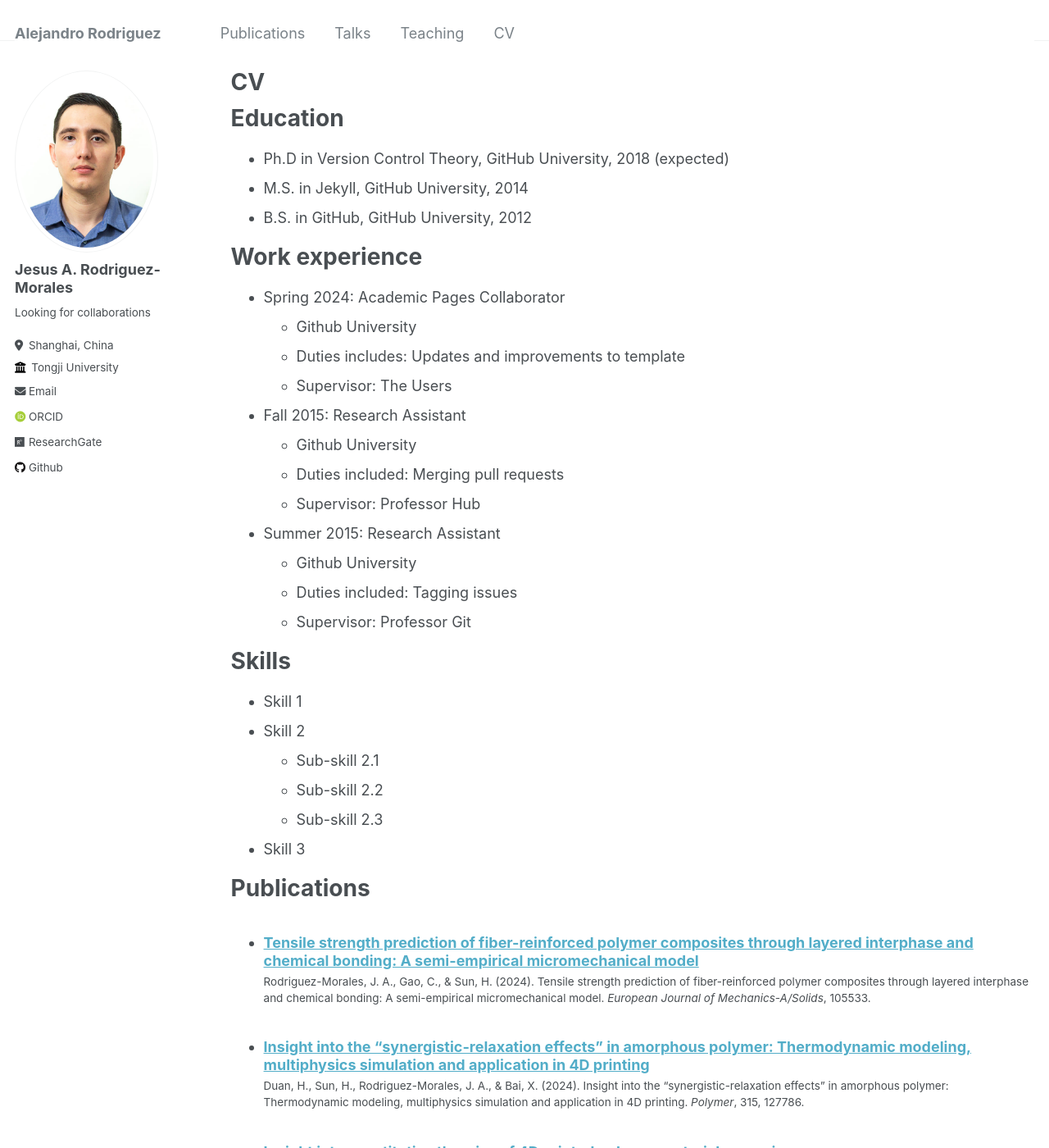
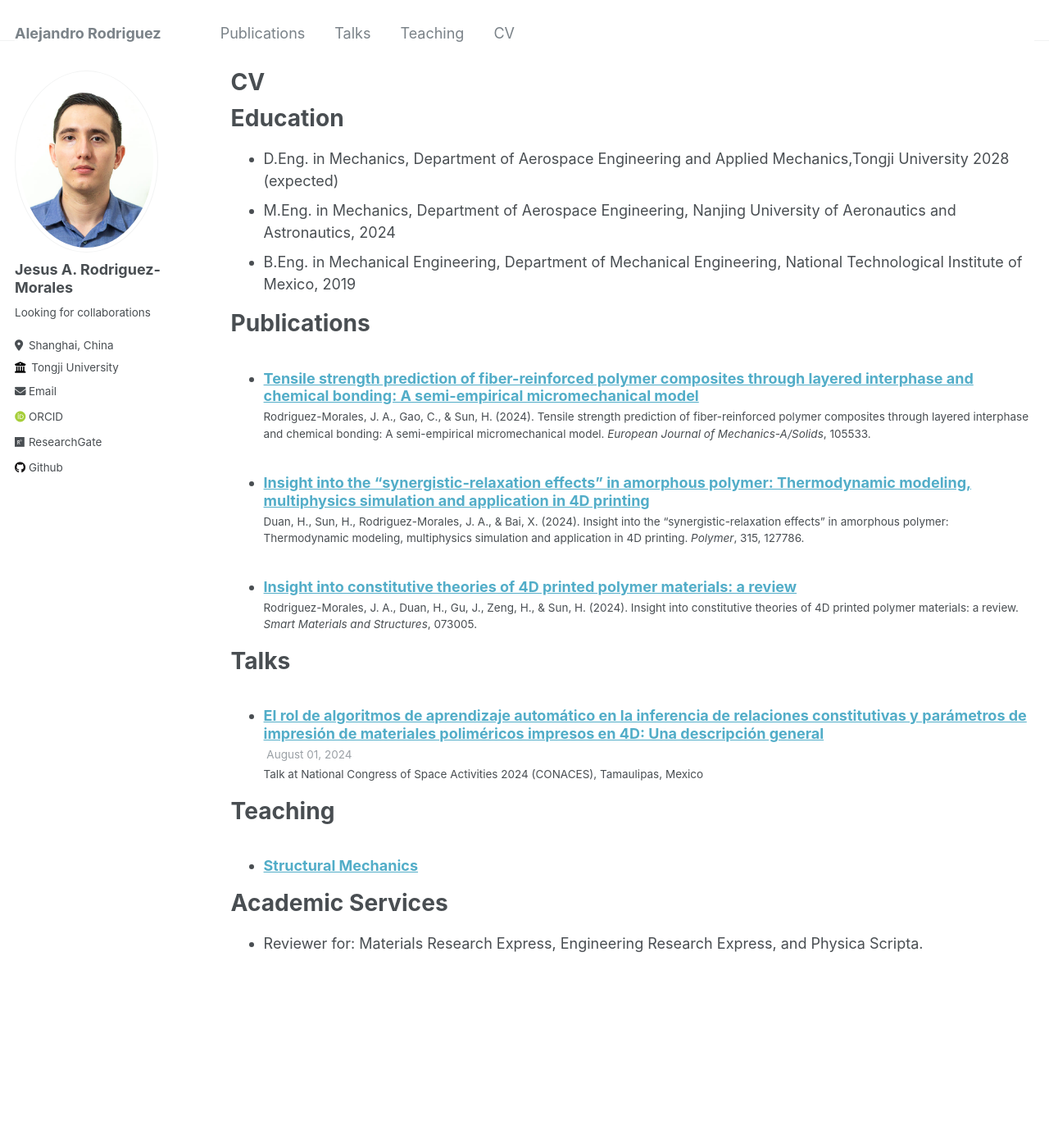
Before and after one commit to alex-rodriguez-m/alex-rodriguez-m.github.io, a Jekyll site: the page built from _pages/cv.md, in a window 1280 px wide and 1400 px high. Shown: the whole window at 82% size. Built offline with Jekyll 4.4.1, drawn with Linux system fonts in a browser that asks for light colours; some web fonts are replaced; some of the changed text lies outside the part shown.

Commit message:
Update cv.md

```diff
--- a/_pages/cv.md
+++ b/_pages/cv.md
@@ -11,35 +11,9 @@ redirect_from:
 
 Education
 ======
-* Ph.D in Version Control Theory, GitHub University, 2018 (expected)
-* M.S. in Jekyll, GitHub University, 2014
-* B.S. in GitHub, GitHub University, 2012
-
-Work experience
-======
-* Spring 2024: Academic Pages Collaborator
-  * Github University
-  * Duties includes: Updates and improvements to template
-  * Supervisor: The Users
-
-* Fall 2015: Research Assistant
-  * Github University
-  * Duties included: Merging pull requests
-  * Supervisor: Professor Hub
-
-* Summer 2015: Research Assistant
-  * Github University
-  * Duties included: Tagging issues
-  * Supervisor: Professor Git
-
-Skills
-======
-* Skill 1
-* Skill 2
-  * Sub-skill 2.1
-  * Sub-skill 2.2
-  * Sub-skill 2.3
-* Skill 3
+* D.Eng. in Mechanics, Department of Aerospace Engineering and Applied Mechanics,Tongji University 2028 (expected)
+* M.Eng. in Mechanics, Department of Aerospace Engineering, Nanjing University of Aeronautics and Astronautics, 2024
+* B.Eng. in Mechanical Engineering, Department of Mechanical Engineering, National Technological Institute of Mexico, 2019
 
 Publications
 ======
@@ -59,6 +33,6 @@ Teaching
     {% include archive-single-cv.html %}
   {% endfor %}</ul>
 
-Service and leadership
+Academic Services
 ======
-* Currently signed in to 43 different slack teams
+* Reviewer for: Materials Research Express, Engineering Research Express, and Physica Scripta.
```
